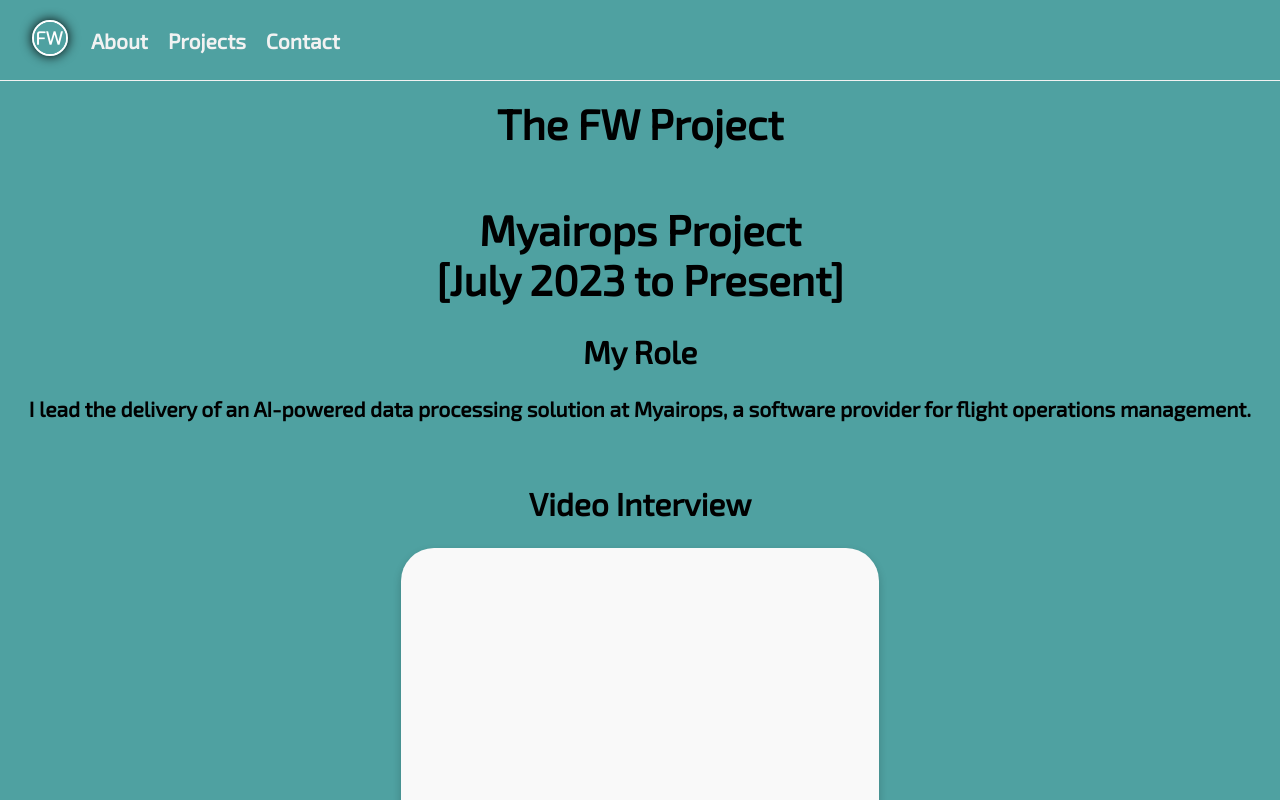
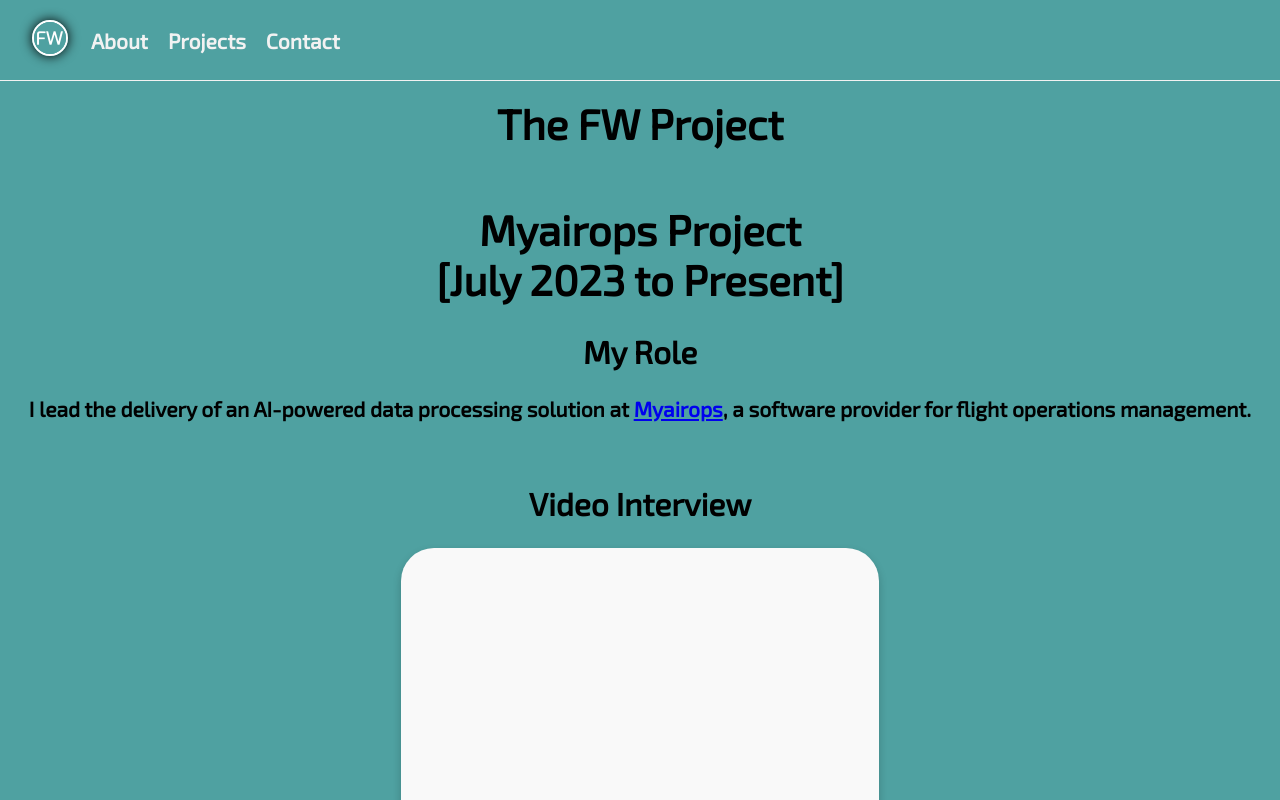
Before and after one commit to flynnWhelehan/website, a React (Create React App) app in the folder website/frontend/: page /myairops-project in a window 1280 px wide. Shown: the top 800 px of the page. Built offline with nearby package versions, Linux system fonts and the light colour scheme.

Commit message:
Add link to myairops website

```diff
--- a/website/frontend/src/pages/Projects/MyairopsProject.js
+++ b/website/frontend/src/pages/Projects/MyairopsProject.js
@@ -16,7 +16,7 @@
 
             <section id="role">
                 <h2 className="title">My Role</h2>
-                <p>I lead the delivery of an AI-powered data processing solution at Myairops, a software provider for flight operations management.</p>
+                <p>I lead the delivery of an AI-powered data processing solution at <a href="https://myairops.com/">Myairops</a>, a software provider for flight operations management.</p>
             </section>
 
             <section id="video-interview">
```
